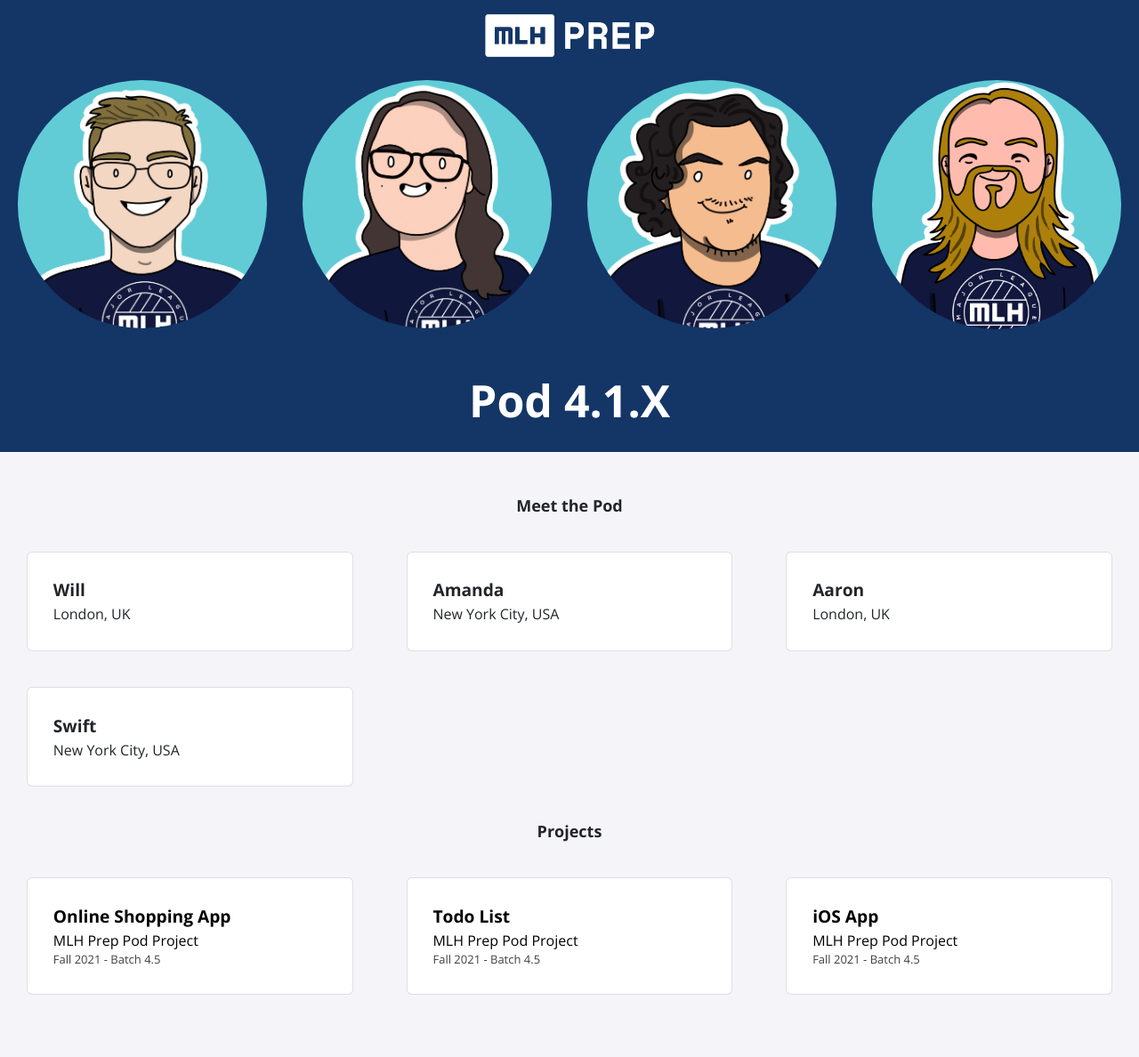
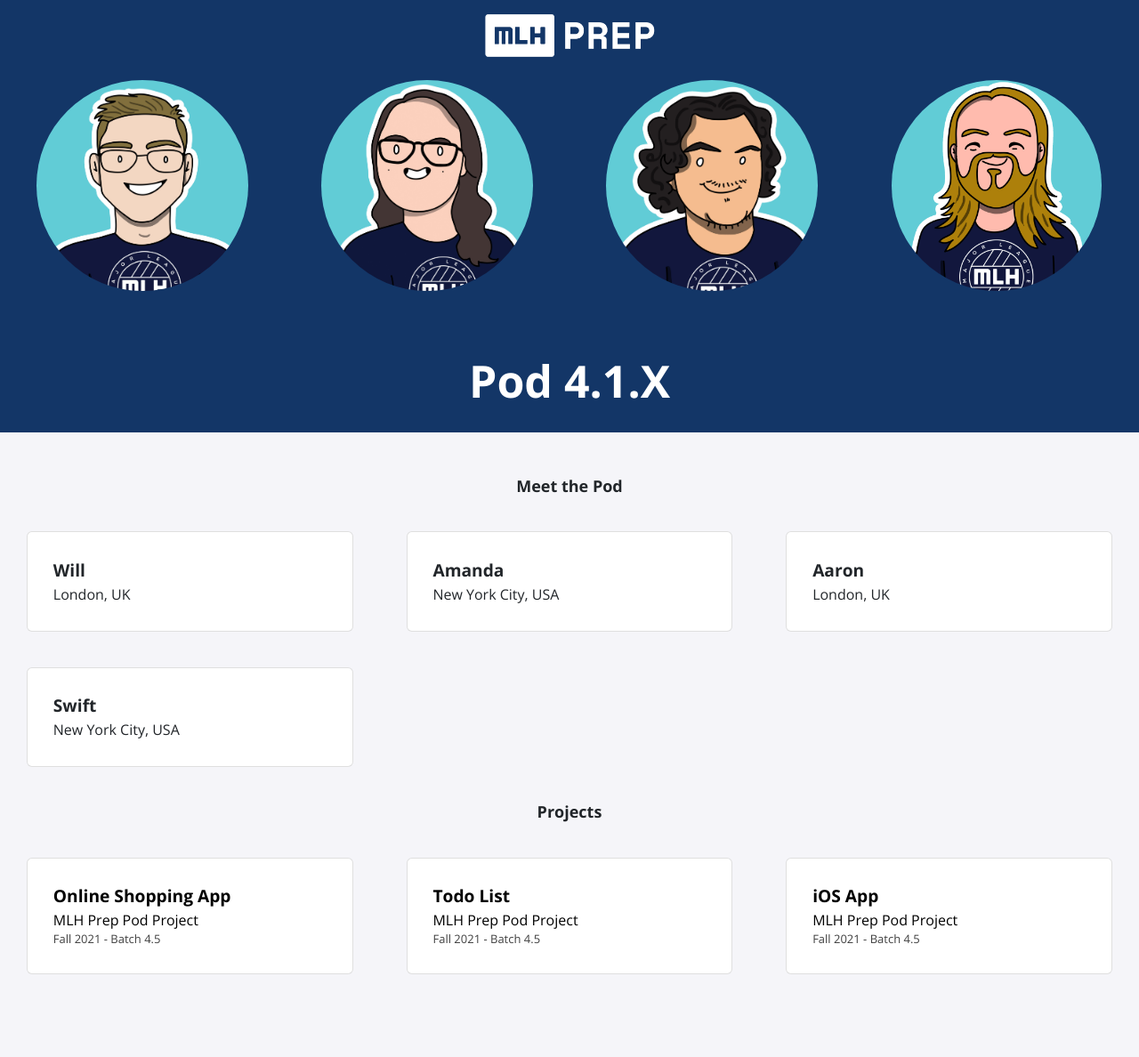
Before and after one commit to MLH-Fellowship/jan-2022-prep-portfolio, a Jekyll site: the page built from index.html, in a window 1280 px wide. Shown: the whole page at 89% size. Built offline with Jekyll 4.4.1, drawn with Linux system fonts in a browser that asks for light colours; nearby versions of some CDN libraries; after the commit the page ends 1165 px from its top, so only the background shows below that.

Commit message:
fix: reduce profile image dimensions

```diff
--- a/_sass/profile.scss
+++ b/_sass/profile.scss
@@ -12,8 +12,8 @@
 
 	img {
 		border-radius: 50%;
-        max-width: 100%;
-        max-height: 100%;
+		max-width: 93%;
+		max-height: 93%;
 		margin-left: auto;
 		margin-right: auto;
 		display: inline;
```
Lines whose indentation alone changed are shown as unchanged.
